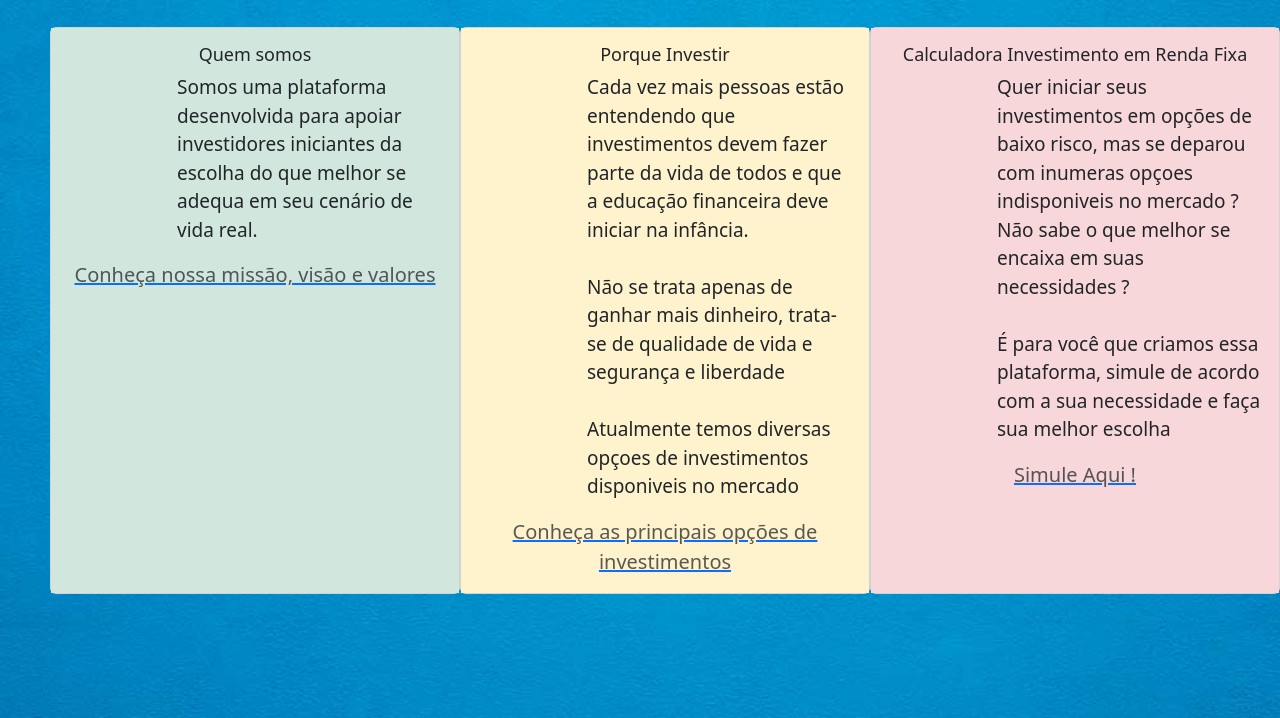
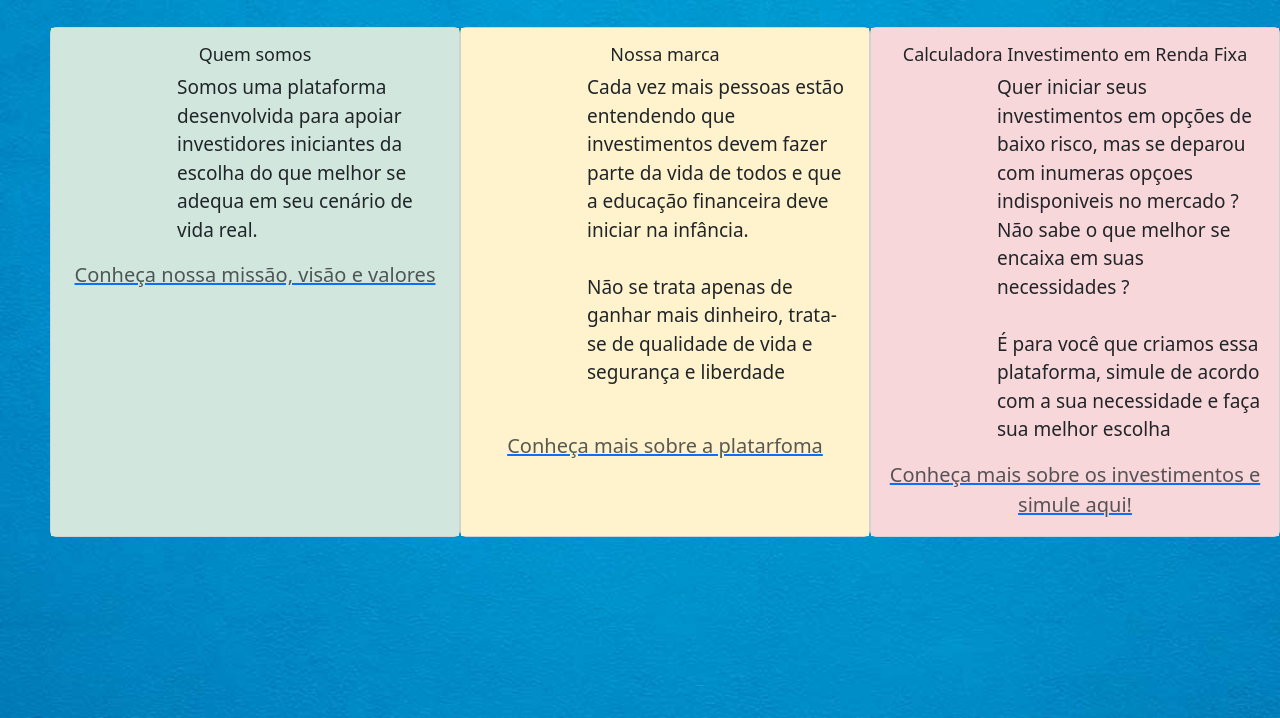
Before and after one commit to jaquespereira/Projeto-Integrador-UNIVESP, a plain HTML site: page index2.html in a window 1280 px wide. Shown: the part 82-800 px from the top of the page. Drawn offline with nearby package versions, Linux system fonts and the light colour scheme.

Commit message:
alteracao final

```diff
--- a/index2.html
+++ b/index2.html
@@ -27,12 +27,12 @@
         <div class="col">
           <div class="card h-100">
             <div class="card-body bg-warning-subtle text-emphasis-warning">
-              <h5 class="card-title cartao-top">Porque Investir</h5>
+              <h5 class="card-title cartao-top">Nossa marca</h5>
               <p class="card-text cartao">Cada vez mais pessoas estão entendendo que investimentos devem fazer parte
                 da vida de todos e que a educação financeira deve iniciar na infância.
                 <br><br>Não se trata apenas de ganhar mais dinheiro, trata-se de qualidade de vida e segurança e liberdade
-                <br><br>Atualmente temos diversas opçoes de investimentos disponiveis no mercado</p>
-                <a href="index4.html"><div class="linkar text-body-secondary">Conheça as principais opções de investimentos</div></a>
+                <br><br></p>
+                <a href="index4.html"><div class="linkar text-body-secondary">Conheça mais sobre a platarfoma</div></a>
             </div>
           </div>
         </div>
@@ -44,7 +44,7 @@
                 opçoes indisponiveis no mercado ? Não sabe o que melhor se encaixa em suas necessidades ?
 
                 <br><br>É para você que criamos essa plataforma, simule de acordo com a sua necessidade e faça sua melhor escolha</p>
-                <a href="index5.html"><div class="linkar text-body-secondary">Simule Aqui !</div></a>
+                <a href="index5.html"><div class="linkar text-body-secondary">Conheça mais sobre os investimentos e simule aqui!</div></a>
             </div>
           </div>
         </div>
```
